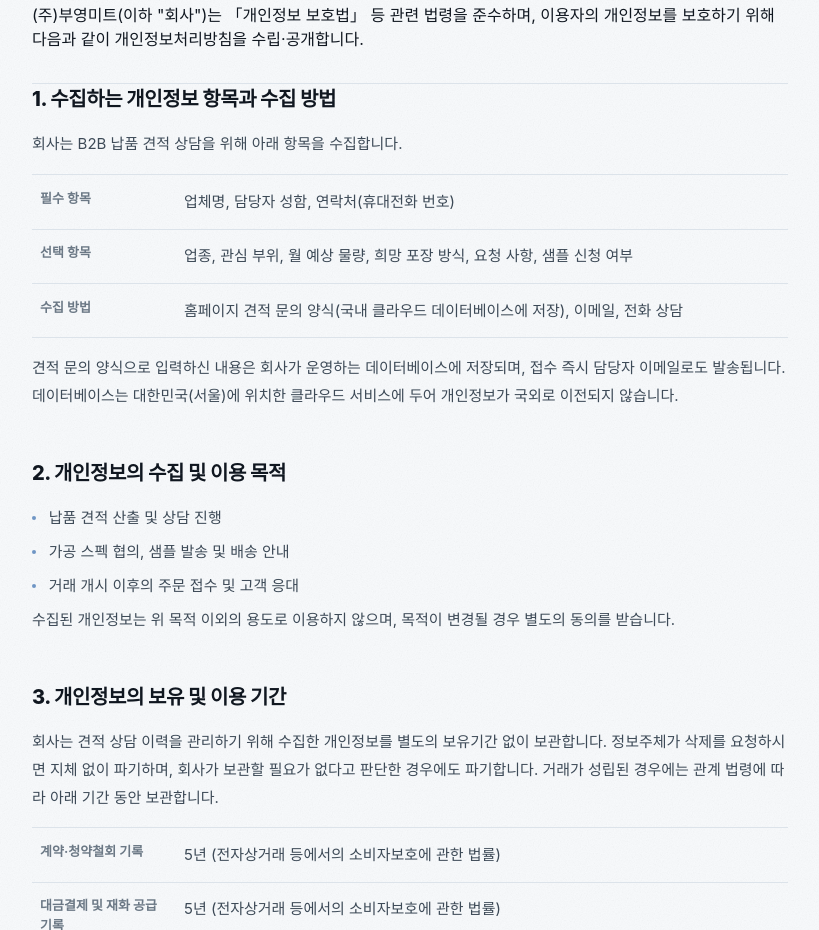
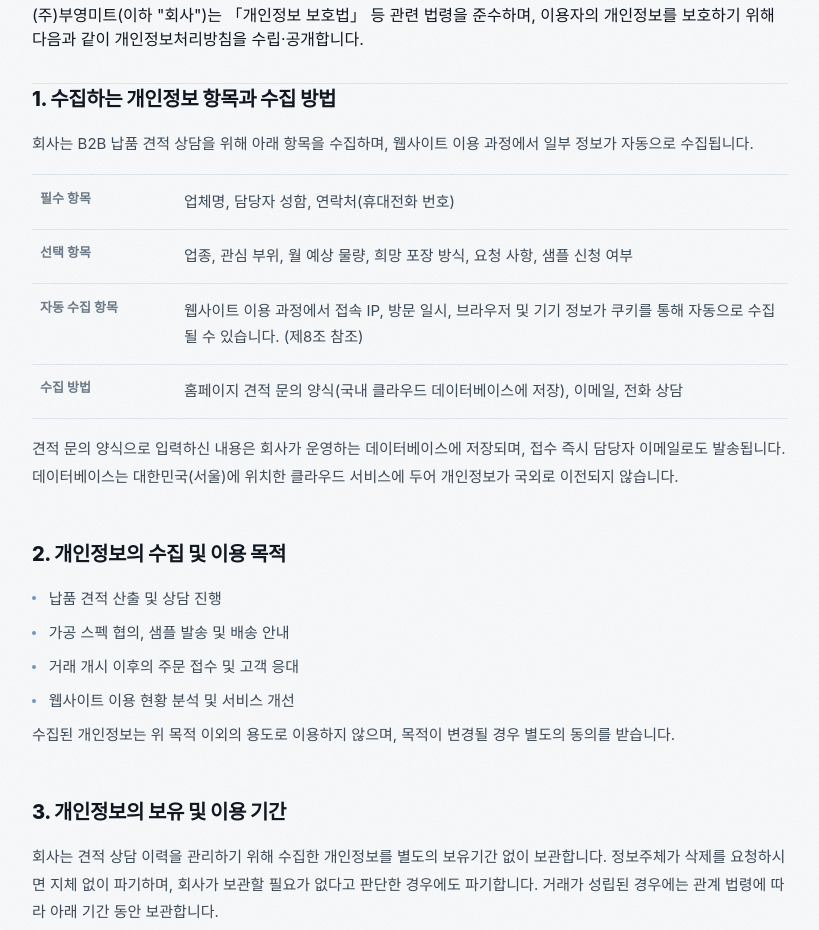
Before and after one commit to kyk1231-boop/buyoungmt, a website: page privacy.html in a window 1280 px wide. Shown: the part 896-1826 px from the top of the page, without its empty margins (230-1049 px from the left). Drawn offline with nearby package versions, Linux system fonts and the light colour scheme; a web font is replaced by a local one.

Commit message:
fix: 개인정보처리방침 1·2조를 8조 쿠키 조항과 정합화
8조에서 쿠키로 접속 IP 등을 수집한다고 하면서 1조 수집 항목과
2조 이용 목적에는 그 내용이 없어 서로 어긋나던 것을 맞춘다.

- 2조에 「웹사이트 이용 현황 분석 및 서비스 개선」 목적 추가
- 1조 표에 「자동 수집 항목」 행을 추가하고 제8조를 상호참조
- 1조 도입문이 견적 상담 항목만 가리키고 있어 자동 수집을 포괄하도록 수정

Co-Authored-By: Claude Opus 5 (1M context) <noreply@anthropic.com>

```diff
--- a/privacy.html
+++ b/privacy.html
@@ -124,11 +124,12 @@ tailwind.config = {
       </p>
 
       <h2 id="s1">1. 수집하는 개인정보 항목과 수집 방법</h2>
-      <p>회사는 B2B 납품 견적 상담을 위해 아래 항목을 수집합니다.</p>
+      <p>회사는 B2B 납품 견적 상담을 위해 아래 항목을 수집하며, 웹사이트 이용 과정에서 일부 정보가 자동으로 수집됩니다.</p>
       <table>
         <tbody>
           <tr><th>필수 항목</th><td>업체명, 담당자 성함, 연락처(휴대전화 번호)</td></tr>
           <tr><th>선택 항목</th><td>업종, 관심 부위, 월 예상 물량, 희망 포장 방식, 요청 사항, 샘플 신청 여부</td></tr>
+          <tr><th>자동 수집 항목</th><td>웹사이트 이용 과정에서 접속 IP, 방문 일시, 브라우저 및 기기 정보가 쿠키를 통해 자동으로 수집될 수 있습니다. (제8조 참조)</td></tr>
           <tr><th>수집 방법</th><td>홈페이지 견적 문의 양식(국내 클라우드 데이터베이스에 저장), 이메일, 전화 상담</td></tr>
         </tbody>
       </table>
@@ -143,6 +144,7 @@ tailwind.config = {
         <li>납품 견적 산출 및 상담 진행</li>
         <li>가공 스펙 협의, 샘플 발송 및 배송 안내</li>
         <li>거래 개시 이후의 주문 접수 및 고객 응대</li>
+        <li>웹사이트 이용 현황 분석 및 서비스 개선</li>
       </ul>
       <p>수집된 개인정보는 위 목적 이외의 용도로 이용하지 않으며, 목적이 변경될 경우 별도의 동의를 받습니다.</p>
 
```
